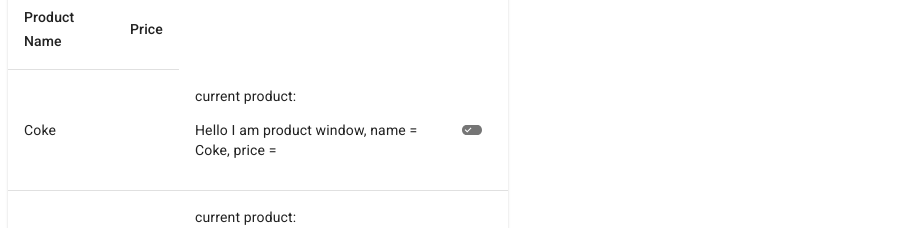
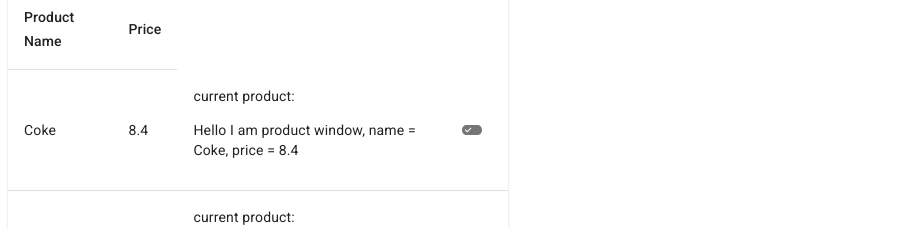
Before and after one commit to lingar-studying/react-studying-new-5784, a React (Create React App) app: page /super-market-app in a window 1280 px wide. Shown: the part 724-952 px from the top of the page, without its empty margins (0-915 px from the left). Built offline with nearby package versions, Linux system fonts and the light colour scheme.

Commit message:
-Now it's working because we're depends on initialized

```diff
--- a/src/super-market-app/AllProducts.jsx
+++ b/src/super-market-app/AllProducts.jsx
@@ -1,4 +1,4 @@
-import React, {useEffect, useState} from "react";
+import React, {useEffect, useRef, useState} from "react";
 import {
     Checkbox,
     FormControlLabel, IconButton,
@@ -23,24 +23,33 @@ const AllProducts = (props) => {
 
     const [discountRate, setDiscountRate] = useState(15);
     const [chosenProduct, setChosenProduct] = useState({});
+
+    const [initialized, setInitialized] = useState(false);
+
+
     const handleSalesModeChange = (e) => {
         setSalesMode(e.target.checked);
     }
 
     useEffect(() => {
         setInnerData(props.data);
+       setInitialized(true);
     }, [])
     console.log("props", props);
+
     useEffect(() => {
+
+        if(!initialized) return;
+
         const temp = innerData.map(row => {
             const actualPrice = !isSalesMode ? row.price : Math.floor(row.price * (1 - (discountRate / 100)) * 100) / 100;
             return {...row, actualPrice: actualPrice}
         });
-        console.log("inner Data " , innerData)
+        console.log("temp Data " , temp)
         setInnerData(temp);
-    },[isSalesMode]);
+    },[isSalesMode, initialized]);
 
-    const rows = props.data;
+    const rows = innerData;
     return (
         <>
             <h2>Here will come All Products</h2>
```
